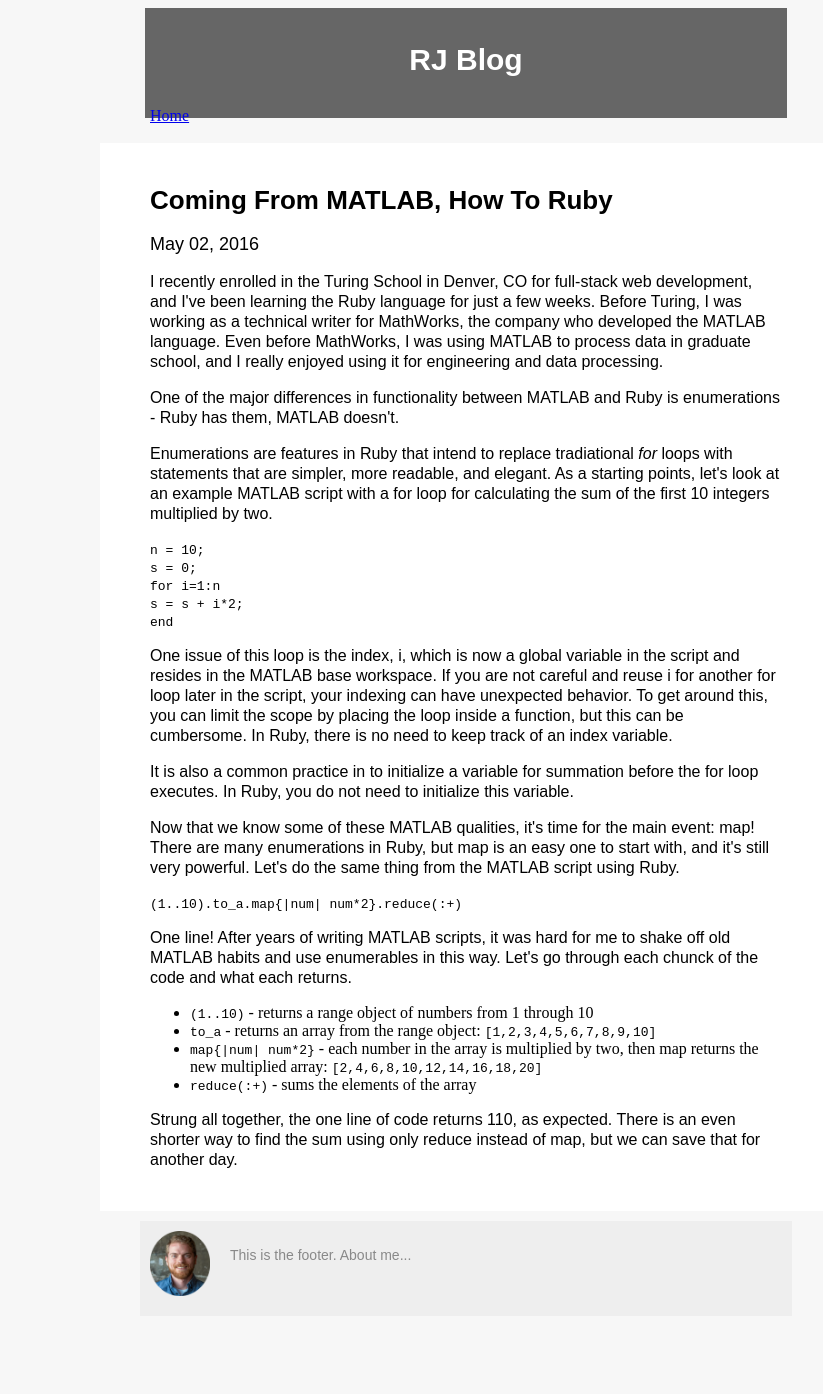
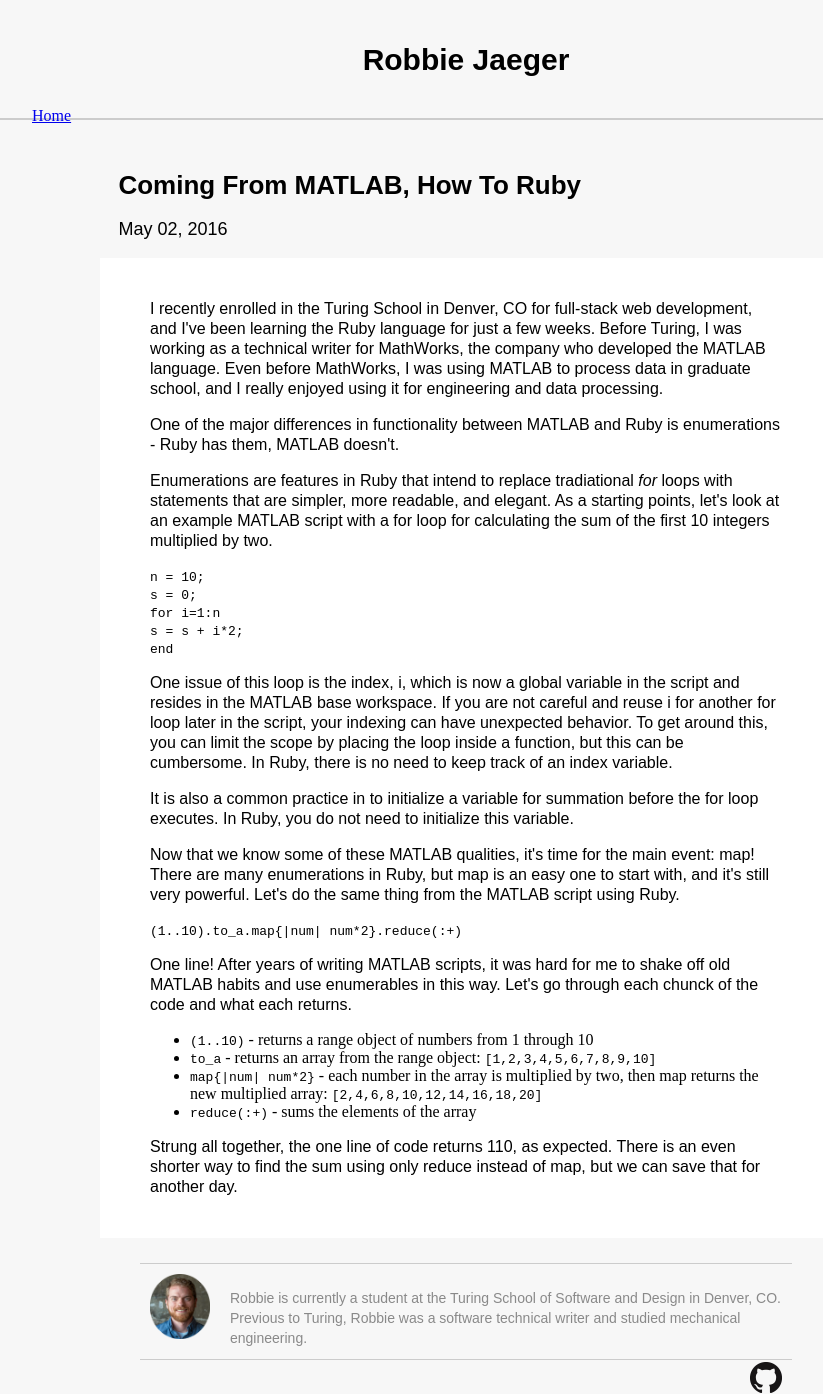
Before and after one commit to robbiejaeger/robbiejaeger.github.io, a Jekyll site: the page built from _posts/2016-05-02-ruby-enums-from-matlab.html, in a window 1280 px wide. Shown: the whole page, without its empty margins (174-997 px from the left). Built offline with Jekyll 4.4.1, drawn with Linux system fonts in a browser that asks for light colours; before the commit the page ends 1341 px from its top, so only the background shows below that.

Commit message:
Changed styling of top header

```diff
--- a/_config.yml
+++ b/_config.yml
@@ -1,2 +1,2 @@
-title: RJ Blog
+title: Robbie Jaeger
 email: youremail@domain.com
--- a/_includes/footer.html
+++ b/_includes/footer.html
@@ -1,8 +1,3 @@
-    </div>
-
-    <div class="about-author">
-      <img class="author-photo" src="/assets/turing_headshot_for_blog.png" style="width:60px;height:65px;">
-      <p>This is the footer. About me...</p>
     </div>
   </body>
 </html>
--- a/_includes/header.html
+++ b/_includes/header.html
@@ -6,10 +6,12 @@
   <link href="/css/styles.css" rel="stylesheet">
 </head>
 <body>
-  <header>
+
+  <header class="main-header">
     <h3>{{ site.title }}</h3>
-    <div>
-      <a href="/">Home</a>
-    </div>
+    <ul class="nav-bar">
+      <li><a href="/">Home</a></li>
+    </ul>
   </header>
+
   <div class="container">
--- a/_layouts/post.html
+++ b/_layouts/post.html
@@ -1,7 +1,19 @@
 {% include header.html %}
 
-<h1>{{ page.title }}</h1>
-<p id="post-date">{{ page.date | date: '%B %d, %Y' }}</p>
-{{ content }}
+<header class="post-header">
+  <h1>{{ page.title }}</h1>
+  <p id="post-date">{{ page.date | date: '%B %d, %Y' }}</p>
+</header>
+
+<section class="post-content">
+  {{ content }}
+</section>
+
+<footer class="about-author">
+  <img class="author-photo" src="/assets/turing_headshot_for_blog.png" style="width:60px;height:65px;">
+  <p>Robbie is currently a student at the Turing School of Software and Design in Denver, CO. Previous to Turing,
+    Robbie was a software technical writer and studied mechanical engineering.</p>
+  <a href="https://github.com/robbiejaeger" target="_blank"> <img class="github-link" src="/assets/github-link.png"></a>
+</footer>
 
 {% include footer.html %}
--- a/css/styles.css
+++ b/css/styles.css
@@ -1,9 +1,18 @@
-header {
-  background-color: #666666;
-  margin: 0 auto 25px;
-  padding: 5px;
-  width: 50%;
+.main-header {
+  border-bottom: 2px solid #ccc;
+  padding: 5px 50px;
+  margin: 0 auto 50px;
+  width: 75%;
   height: 100px;
+}
+
+.post-header {
+  margin: auto;
+  width: 55%;
+}
+
+.nav-bar {
+  list-style: none;
 }
 
 h1 {
@@ -14,7 +23,7 @@ h1 {
 h3 {
   font-family: Arial, 'Helvetica Neue', Helvetica, sans-serif;
 	font-size: 30px;
-  color: #ffffff;
+  color: black;
   text-align: center;
 }
 
@@ -27,14 +36,14 @@ body {
   background-color: #f7f7f7;
 }
 
-.container {
-  background-color: #ffffff;
-  margin: auto;
+.post-content {
+  background-color: #fff;
+  margin: 0 auto 25px auto;
   padding: 25px 50px;
   width: 50%;
 }
 
-.container p {
+.post-content p {
   font-family: Arial, 'Helvetica Neue', Helvetica, sans-serif;
 	font-size: 16px;
 	font-style: normal;
@@ -44,7 +53,8 @@ body {
 }
 
 .about-author {
-  background-color: #eeeeee;
+  border-top: 1px solid #ccc;
+  border-bottom: 1px solid #ccc;
   margin: 10px auto 25px auto;
   width: 50%;
   height: 75px;
@@ -65,3 +75,7 @@ body {
   float: left;
   margin-right: 20px;
 }
+
+.github-link {
+  float: right;
+}
```
Also changed, not shown: assets/github-link.png (added), 4 other files.
